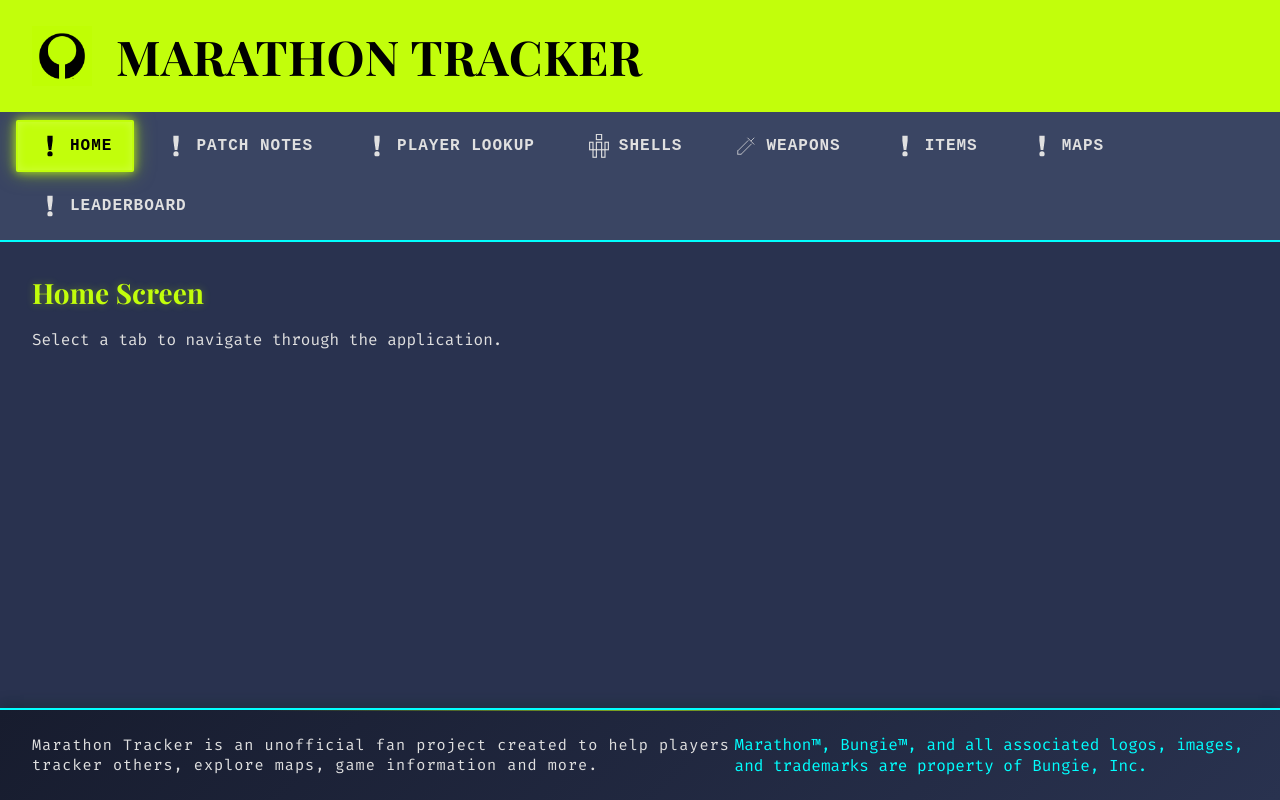
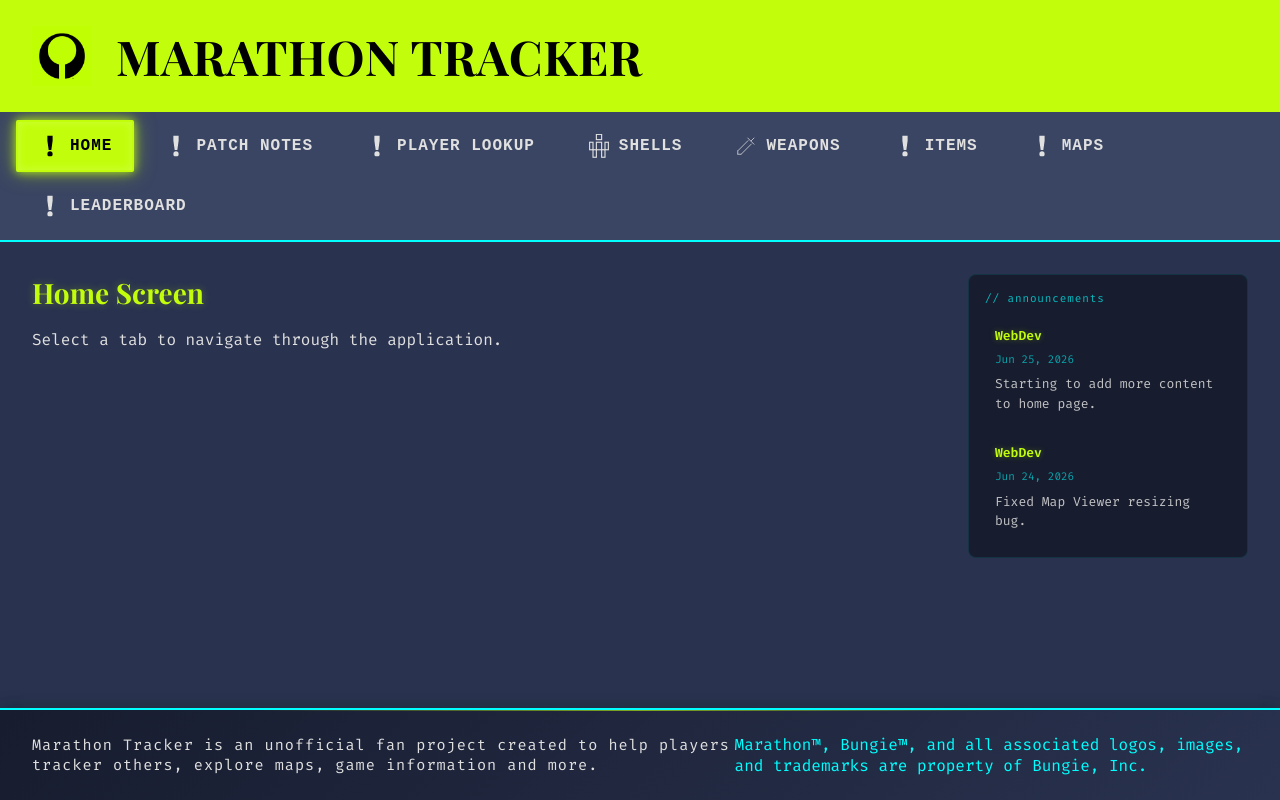
Before and after one commit to wy80818/Marathon-Tracker, a React (Vite) app in the folder martoninfinity/: page / in a window 1280 px wide. Built offline with nearby package versions, Linux system fonts and the light colour scheme; a web font is replaced by a local one.

Commit message:
Added concept announcements section to home tab

```diff
--- a/martoninfinity/src/App.css
+++ b/martoninfinity/src/App.css
@@ -181,7 +181,8 @@
     width: 100%;
 }
 
-    .tab-content-inner h2, h3 {
+    .tab-content-inner h2,
+    .tab-content-inner h3 {
         font-size: 1.75rem;
         margin-bottom: 1rem;
         color: var(--color-lime);
--- /dev/null
+++ b/martoninfinity/src/Components/Tabs/Home/HomeTab.css
@@ -0,0 +1,89 @@
+.home-layout {
+    display: flex;
+    gap: 2rem;
+    align-items: flex-start;
+}
+
+.home-main {
+    flex: 1;
+}
+
+.announcements {
+    width: 280px;
+    flex-shrink: 0;
+    display: flex;
+    flex-direction: column;
+    gap: 10px;
+    background-color: var(--color-darker-bg);
+    border: 1px solid rgba(1, 255, 255, 0.1);
+    border-radius: 8px;
+    padding: 1rem;
+}
+
+.announcements-label {
+    font-family: "Fira Code", monospace;
+    font-size: 11px;
+    letter-spacing: 0.08em;
+    color: var(--color-cyan);
+    opacity: 0.7;
+}
+
+.announcement-bubble {
+    border-radius: 10px;
+    padding: 10px;
+}
+
+.announcement-bubble .bubble-title {
+    font-family: "Fira Code", monospace;
+    font-size: 13px;
+    font-weight: 600;
+    color: var(--color-lime);
+    text-shadow: 0 0 6px rgba(194, 254, 11, 0.3);
+    margin: 0 0 4px;
+}
+
+.announcement-bubble .bubble-date {
+    font-family: "Fira Code", monospace;
+    font-size: 11px;
+    color: var(--color-cyan);
+    opacity: 0.6;
+    margin: 0 0 6px;
+}
+
+.announcement-bubble .bubble-desc {
+    font-size: 13px;
+    color: var(--color-text-light);
+    line-height: 1.5;
+    margin: 0;
+    opacity: 0.85;
+}
+
+    .announcement-bubble:hover {
+        border-color: rgba(194, 254, 11, 0.4);
+        box-shadow: 0 0 12px rgba(194, 254, 11, 0.1);
+    }
+
+.bubble-title {
+    font-family: "Fira Code", monospace;
+    font-size: 13px;
+    font-weight: 600;
+    color: var(--color-lime);
+    text-shadow: 0 0 6px rgba(194, 254, 11, 0.3);
+    margin: 0 0 4px;
+}
+
+.bubble-date {
+    font-family: "Fira Code", monospace;
+    font-size: 11px;
+    color: var(--color-cyan);
+    opacity: 0.6;
+    margin: 0 0 6px;
+}
+
+.bubble-desc {
+    font-size: 13px;
+    color: var(--color-text-light);
+    line-height: 1.5;
+    margin: 0;
+    opacity: 0.85;
+}
--- a/martoninfinity/src/Components/Tabs/Home/HomeTab.tsx
+++ b/martoninfinity/src/Components/Tabs/Home/HomeTab.tsx
@@ -1,11 +1,42 @@
+import announcements from "../../../Data/announcements.json";
+import "./HomeTab.css";
+
+interface Announcement {
+    id: number;
+    title: string;
+    date: string;
+    description: string;
+}
+
 function HomeTab() {
+    const sorted = [...(announcements as Announcement[])].sort(
+        (a, b) => new Date(b.date).getTime() - new Date(a.date).getTime()
+    );
+
     return (
         <div className="tab-content-inner">
-            <h2>Home Screen</h2>
-            <p>Select a tab to navigate through the application.</p>
-
+            <div className="home-layout">
+                <div className="home-main">
+                    <h2>Home Screen</h2>
+                    <p>Select a tab to navigate through the application.</p>
+                </div>
+                <div className="announcements">
+                    <span className="announcements-label">// announcements</span>
+                    {sorted.map(item => (
+                        <div key={item.id} className="announcement-bubble">
+                            <p className="bubble-title">{item.title}</p>
+                            <p className="bubble-date">{new Date(item.date + "T00:00:00").toLocaleDateString("en-US", {
+                                year: "numeric",
+                                month: "short",
+                                day: "numeric",
+                            })}</p>
+                            <p className="bubble-desc">{item.description}</p>
+                        </div>
+                    ))}
+                </div>
+            </div>
         </div>
-    )
+    );
 }
 
 export default HomeTab;
--- /dev/null
+++ b/martoninfinity/src/Data/announcements.json
@@ -0,0 +1,14 @@
+[
+  {
+    "id": 1,
+    "title": "WebDev",
+    "date": "2026-06-24",
+    "description": "Fixed Map Viewer resizing bug."
+  },
+  {
+    "id": 2,
+    "title": "WebDev",
+    "date": "2026-06-25",
+    "description": "Starting to add more content to home page."
+  }
+]
```
Also changed, not shown: 1 other file (tests, documents, lock files or other folders).
